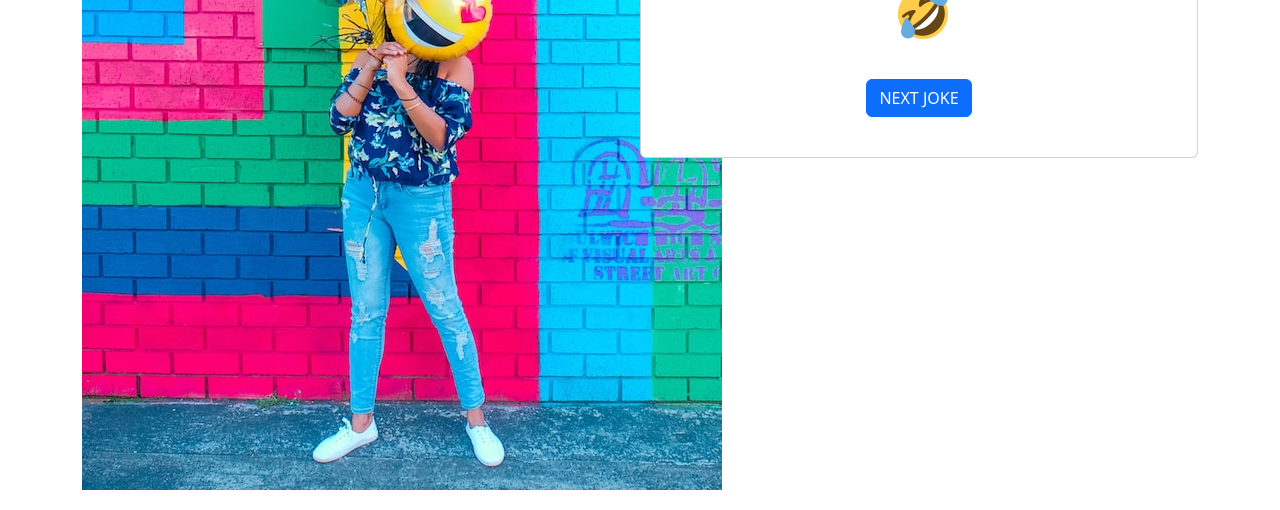
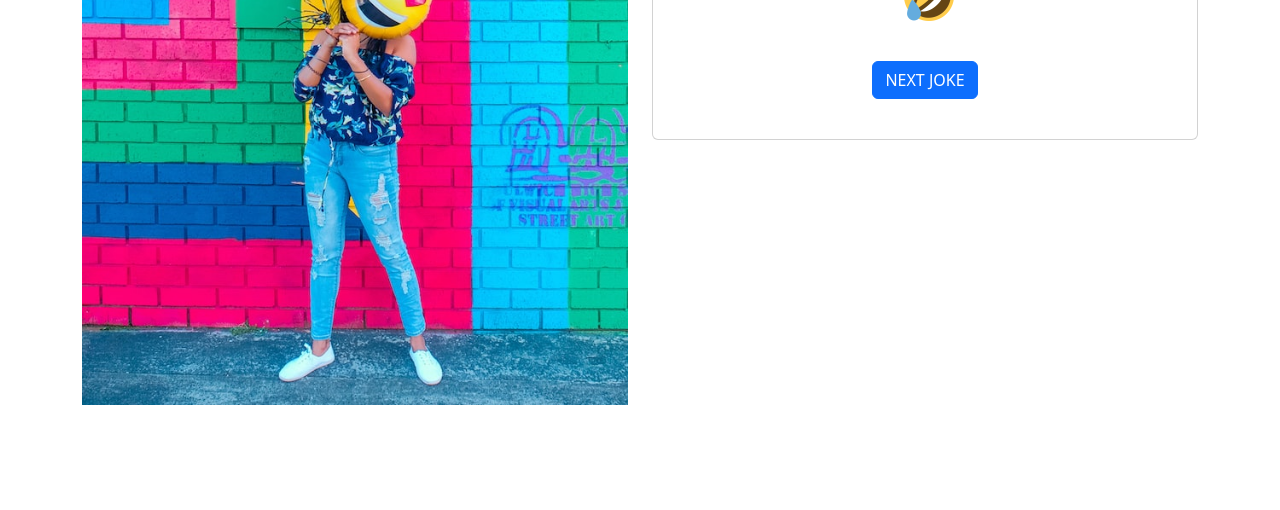
Before and after one commit to byNach/Sprint_5, a website: page src/index.html in a window 1280 px wide. Shown: the part 472-982 px from the top of the page. After the commit the page ends 897 px from the top, so only its background shows below. Drawn offline with Linux system fonts and the light colour scheme.

Commit message:
RF flex-box

```diff
--- a/src/index.html
+++ b/src/index.html
@@ -10,16 +10,20 @@
   <body>
     <div class="container">
       <div class="row">
-        <div class="col">
+        <div class="col mb-5">
           <h4>Widget weather</h4>
         </div>
       </div>
     </div>
-    <div class="container d-flex">
-      <div class="col-6">
-        <img class="primary-img" src="./images/lidya-nada-tXz6g8JYYoI-unsplash.jpg" />
+    <div class="container">
+      <div class="row d-flex flex-wrap-reverse">
+        <div class="col-lg d-flex justify-content-center">
+          <img
+            class="img-fluid img-colorfull"
+            src="./images/lidya-nada-tXz6g8JYYoI-unsplash.jpg"
+          />
         </div>
-      <div class="col-6 text-center align-self-center">
+        <div class="col-lg align-self-center">
           <div class="card text-center">
             <div class="card-body">
               <h1 class="card-title">Ready for jokes?</h1>
@@ -31,13 +35,16 @@
                 />
               </p>
               <h2 id="joke"></h2>
-            <button type="button" class="btn btn-primary my-4" onclick="getJoke()">
+              <button
+                type="button"
+                class="btn btn-primary my-4"
+                onclick="getJoke()"
+              >
                 NEXT JOKE
               </button>
-
             </div>
           </div>
-
+        </div>
       </div>
     </div>
 
```
Lines whose indentation alone changed are shown as unchanged.
